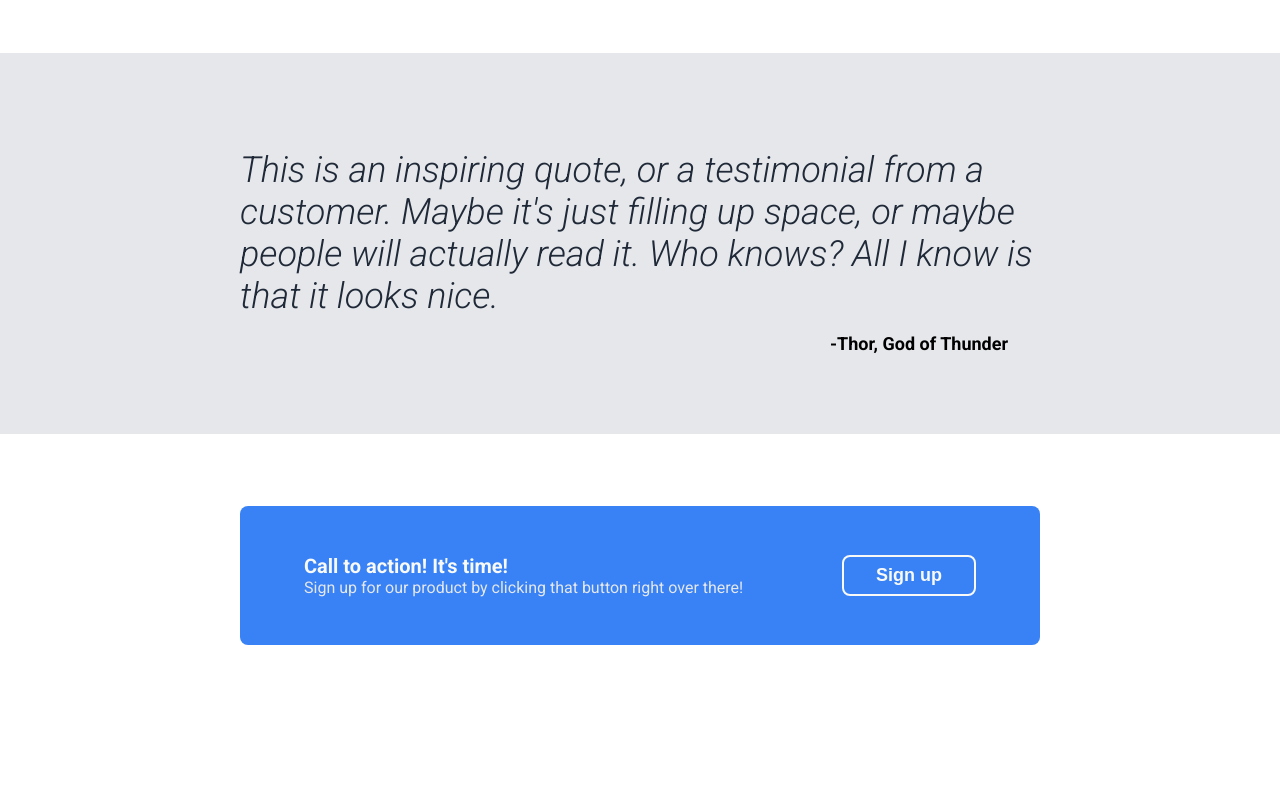
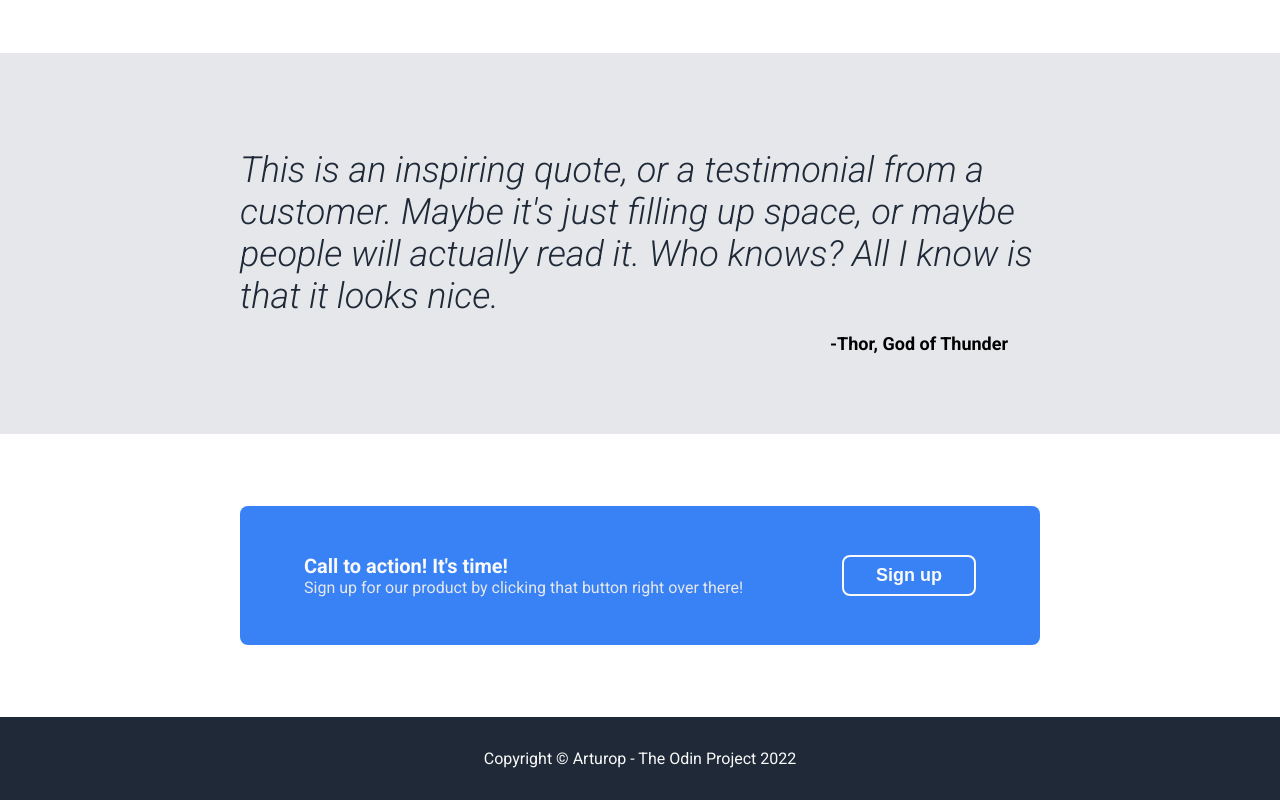
Before and after one commit to arturopstem/odin-landing-page, a plain HTML site: page index.html in a window 1280 px wide. Shown: the part 967-1767 px from the top of the page. Before the commit the page ends 1684 px from the top, so only its background shows below. Drawn offline with Linux system fonts and the light colour scheme.

Commit message:
Add footer

```diff
--- a/index.html
+++ b/index.html
@@ -79,6 +79,9 @@
             </div>
         </section>
     </main>
+    <footer>
+        <p>Copyright &copy; <span>Arturop - The Odin Project</span> 2022</p>
+    </footer>
 </body>
 
 </html>
--- a/style.css
+++ b/style.css
@@ -202,3 +202,18 @@ header a {
     padding: 0.5rem 2rem;
     white-space: nowrap;
 }
+
+footer {
+    background-color: #1f2937;
+    padding: 2rem 0;
+}
+
+footer p {
+    color: #f9faf8;
+    text-align: center;
+    padding: 0 5%;
+}
+
+footer span {
+    white-space: nowrap;
+}
```
